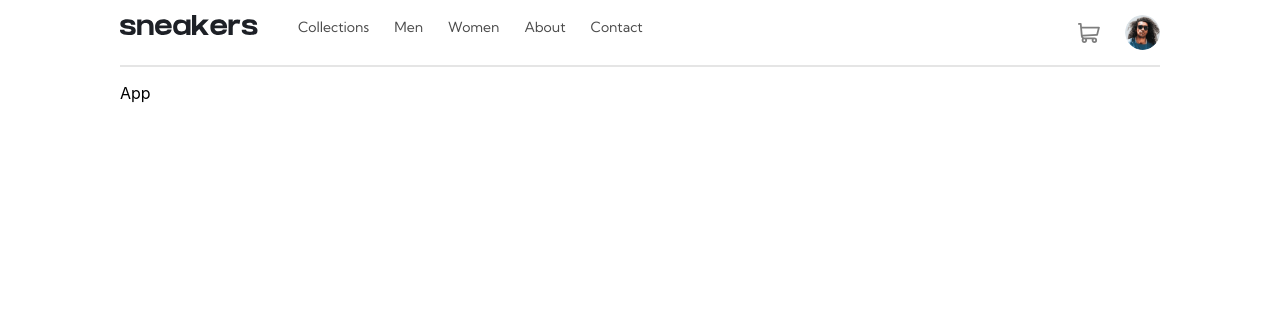
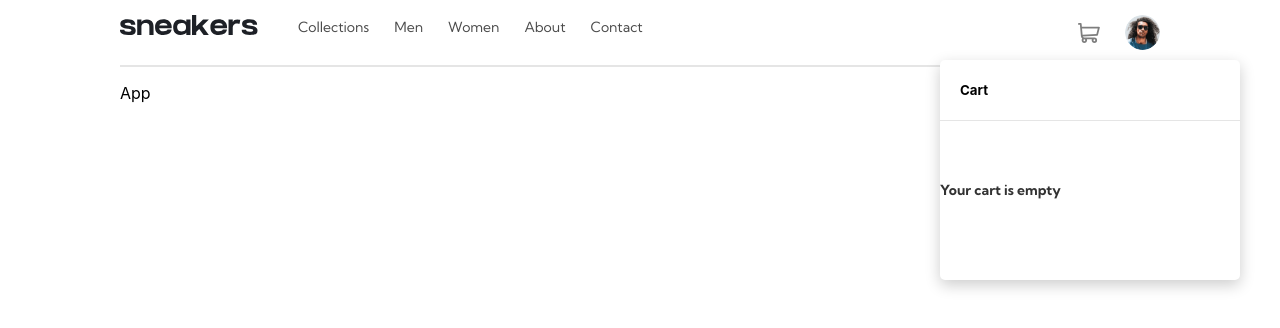
Before and after one commit to Cedgo1997/ecommerce-product-page, a React (Create React App) app: page / in a window 1280 px wide. Shown: the top 328 px of the page. Built offline with nearby package versions, Linux system fonts and the light colour scheme.

Commit message:
Add: Cart component into navbar

```diff
--- a/src/components/Navbar/Navbar.tsx
+++ b/src/components/Navbar/Navbar.tsx
@@ -1,10 +1,12 @@
 import React from 'react'
+import { Cart } from '../Cart/Cart'
 import { CartButton, LogoContainer, MainLogo, Nav, NavItem, NavItems, ProfileButton, ProfileContainer, StyledLink } from './NavbarStyle'
 
 export const Navbar = () => {
     return (
-        <div>
+        <>
             <Nav>
+                <Cart />
                 <LogoContainer>
                     <MainLogo />
                 </LogoContainer>
@@ -27,9 +29,9 @@ export const Navbar = () => {
                 </NavItems>
                 <ProfileContainer>
                     <CartButton />
-                    <ProfileButton src={require('./../../assets/images/image-avatar.png')}  width={35} height={35}/>
+                    <ProfileButton src={require('./../../assets/images/image-avatar.png')} width={35} height={35} />
                 </ProfileContainer>
             </Nav>
-        </div>
+        </>
     )
 }
```
